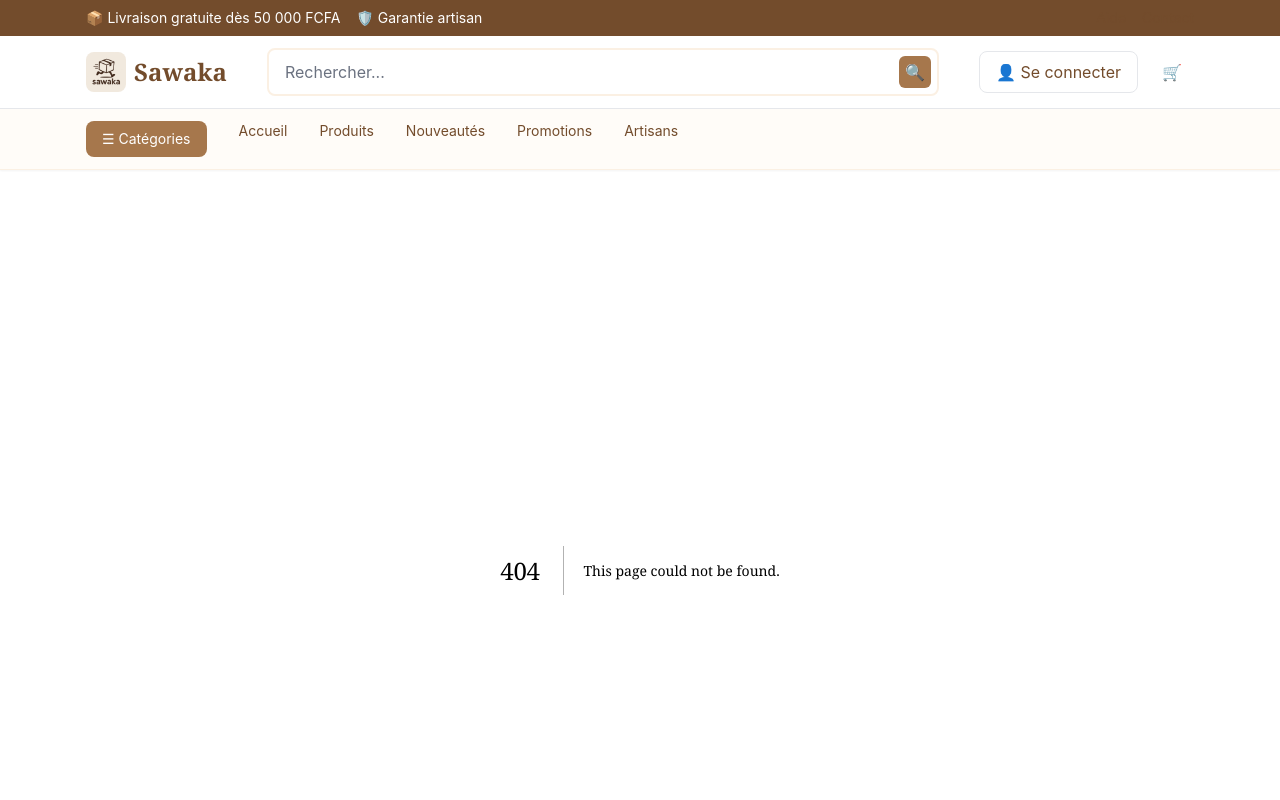
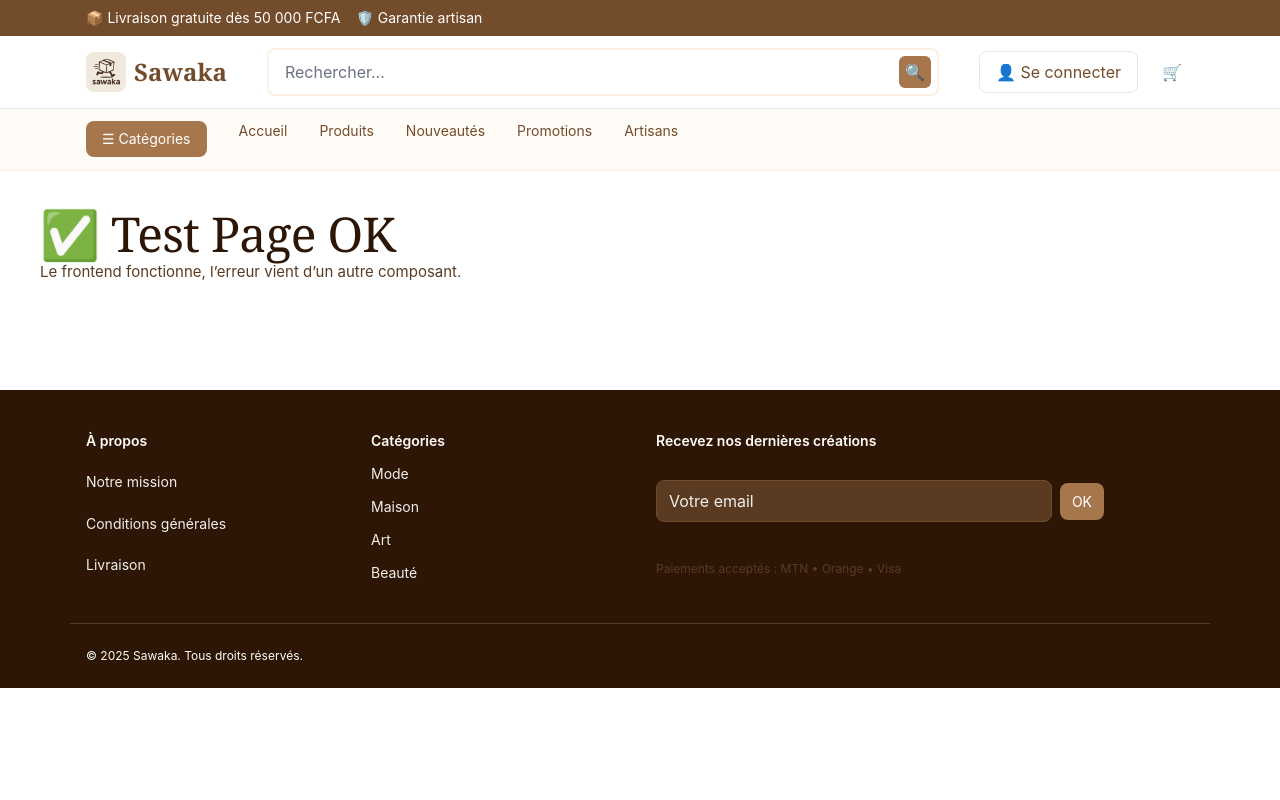
Before and after one commit to Bond52/ecommerce-web-avec-tailwind, a Next.js app: page /debug in a window 1280 px wide. Before the commit this address had no page. Shown: the top 800 px of the page. Built offline with nearby package versions, Linux system fonts and the light colour scheme.

Commit message:
Page produit v6

```diff
--- /dev/null
+++ b/app/debug/page.tsx
@@ -0,0 +1,10 @@
+"use client";
+
+export default function DebugPage() {
+  return (
+    <div style={{ padding: 40 }}>
+      <h1>✅ Test Page OK</h1>
+      <p>Le frontend fonctionne, l’erreur vient d’un autre composant.</p>
+    </div>
+  );
+}
```
